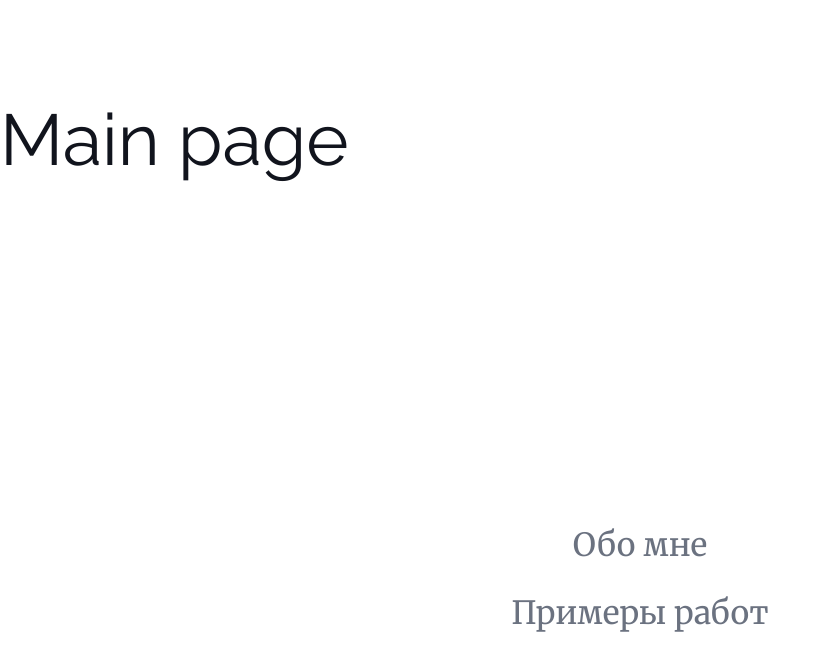
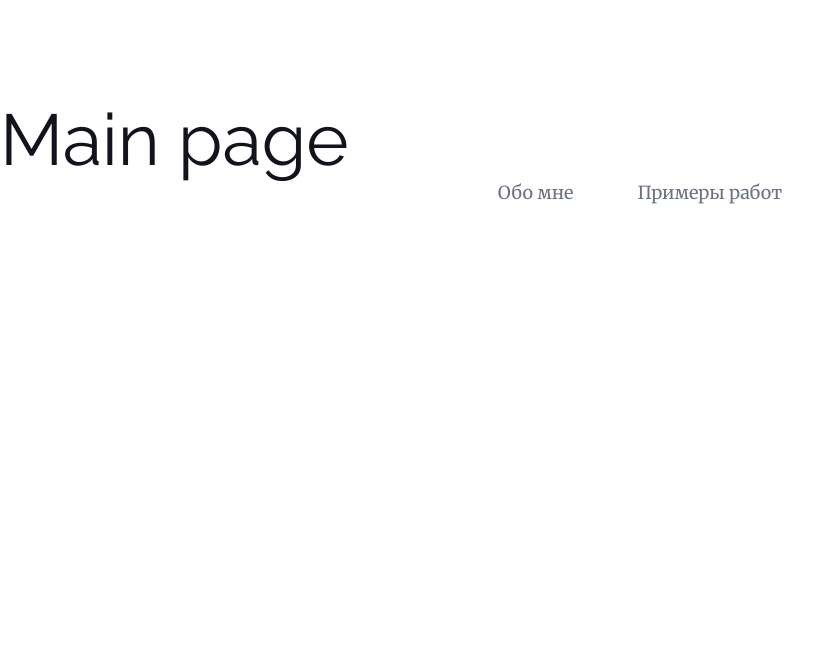
Before and after one commit to DenKuznets/portfolio-2, a Next.js app: page / in a window 1280 px wide. Shown: the top 670 px of the page, without its empty margins (0-839 px from the left). Built offline with nearby package versions, Linux system fonts and the light colour scheme.

Commit message:
navbar desktop css done

```diff
--- a/components/NavBar/NavBar.tsx
+++ b/components/NavBar/NavBar.tsx
@@ -20,7 +20,7 @@ const NavBar: FC<NavBarProps> = ({ onClick }) => {
 
   return (
     <nav>
-      <ul className="flex min-h-screen flex-col items-center justify-center gap-y-10 text-center font-serif text-[2rem]">
+      <ul className="flex items-center justify-center gap-y-10 text-center font-serif max-md:min-h-screen max-md:flex-col max-md:text-[2rem] md:gap-x-16">
         {listElements}
       </ul>
     </nav>
--- a/tailwind.config.ts
+++ b/tailwind.config.ts
@@ -33,7 +33,6 @@ const config: Config = {
         uhd: "2560px",
         laptopL: "1400px",
         laptop: "1024px",
-        tablet: "768px",
         mobileL: "425px",
         mobileM: "375px",
         mobileS: "320px",
```
